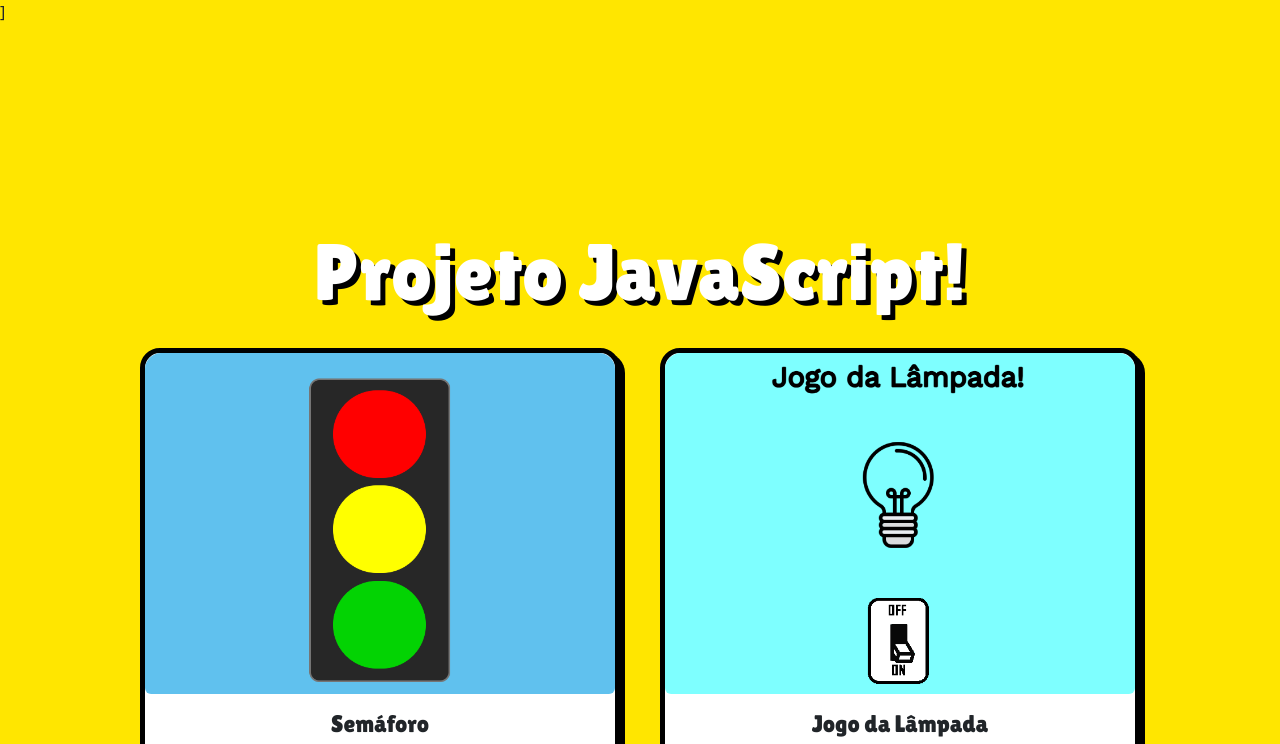
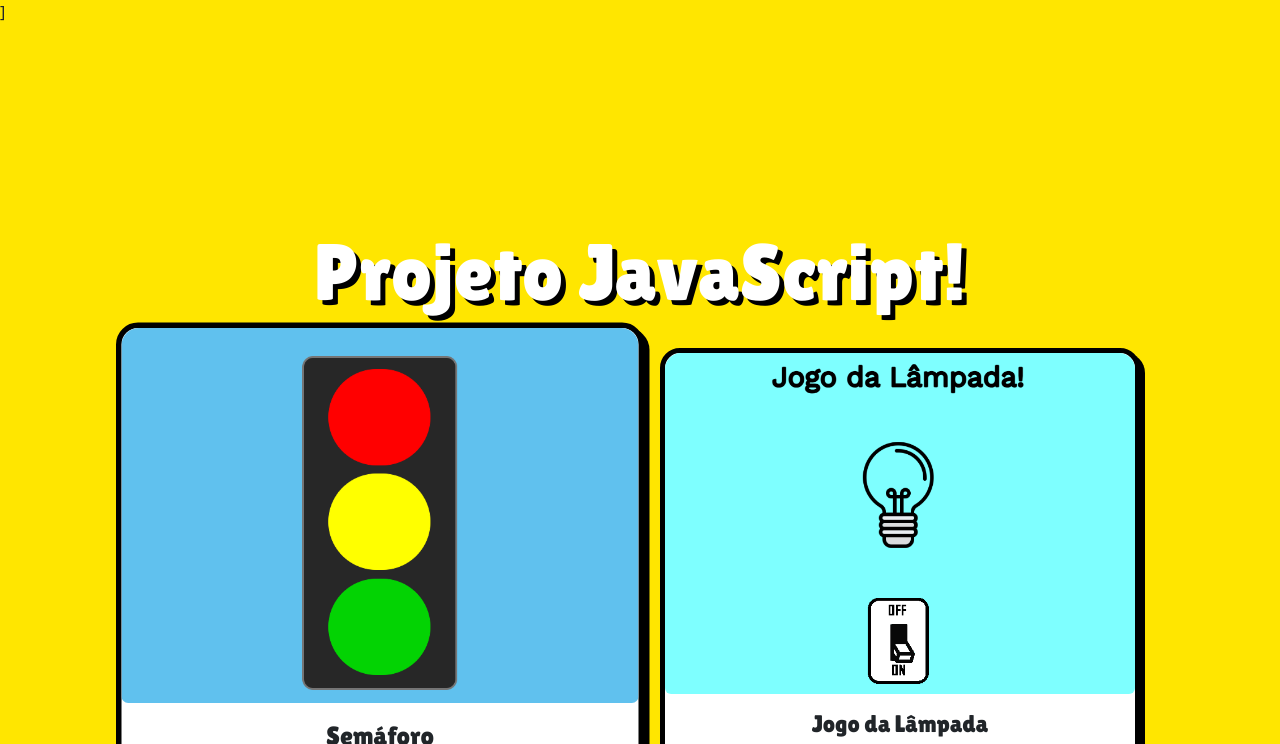
Before and after one commit to Ezequielzz/Projeto-JavaScript, a plain HTML site: page SA2JavaScript/home/index.html in a window 1280 px wide. In both pictures the pointer is over the element 380 px from the left and 603 px from the top of the page. Shown: the top 744 px of the page. Drawn offline with nearby package versions, Linux system fonts and the light colour scheme.

Commit message:
Finalizado

```diff
--- a/SA2JavaScript/home/style.css
+++ b/SA2JavaScript/home/style.css
@@ -32,3 +32,10 @@ body {
     font-size: 17px;
     font-weight: 500;
 }
+
+.card:hover {
+    transition: 0.35s;
+        -webkit-transform: scale(1.1);
+        -ms-transform: scale(1.1);
+        transform: scale(1.1);
+}
```
